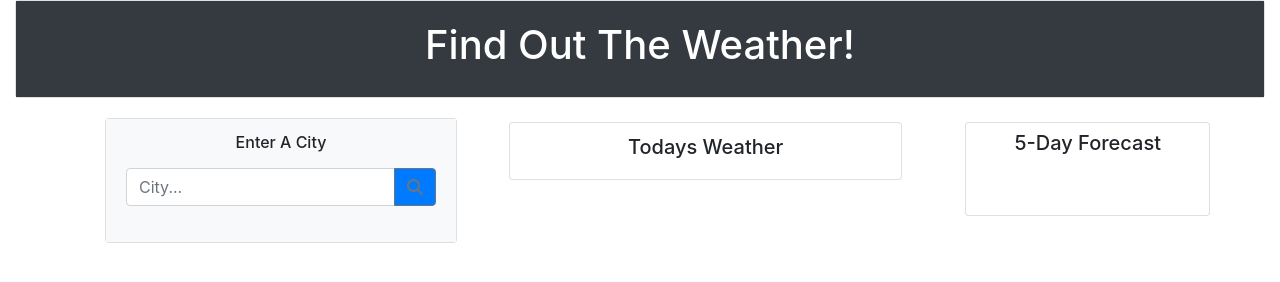
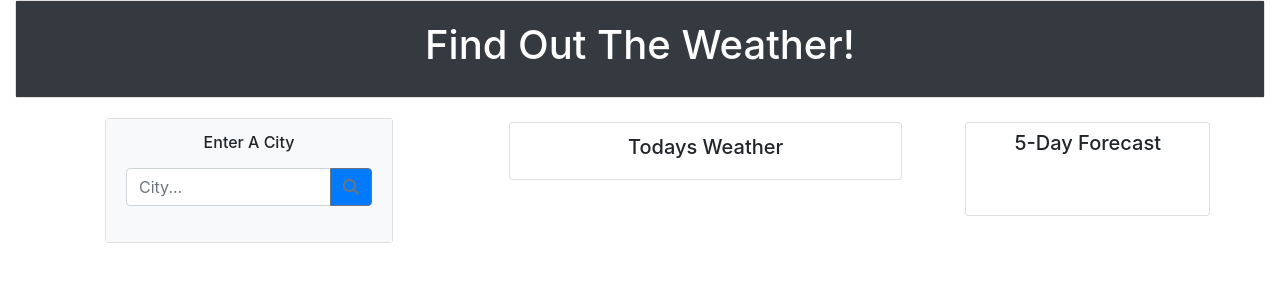
Before and after one commit to RyanSalamone/WeatherDashboard, a plain HTML site: page index.html in a window 1280 px wide. Drawn offline with nearby package versions, Linux system fonts and the light colour scheme.

Commit message:
commit with cleaner layout

```diff
--- a/index.html
+++ b/index.html
@@ -25,7 +25,7 @@
                 <div class="col">
                     <div class="card-body text-center">
 
-                        <div class="card" style="width: 22rem;">
+                        <div class="card" style="width: 18rem;">
                             <div class="card-body bg-light">
                                 <h6 class="card-subtitle mb-3">Enter A City</h6>
                                 <div class="input-group mb-3">
```
